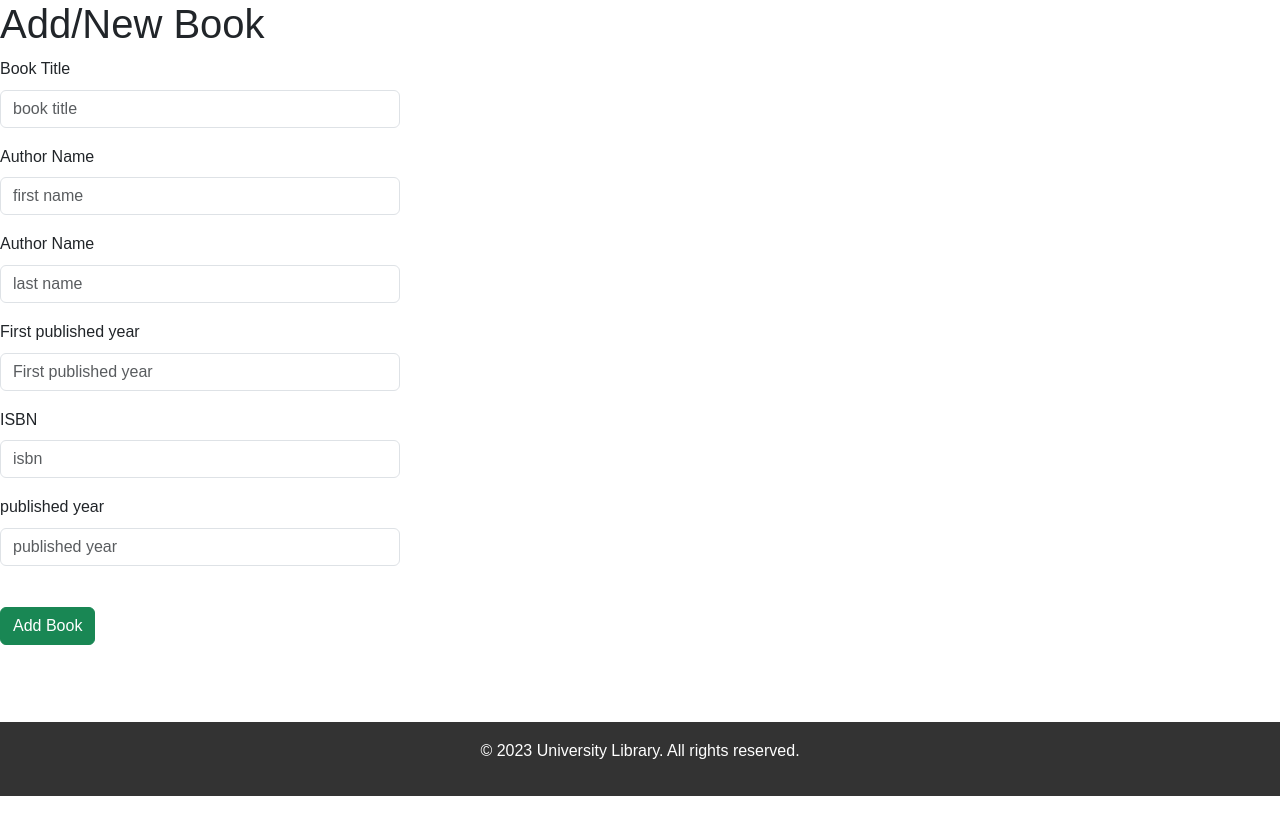
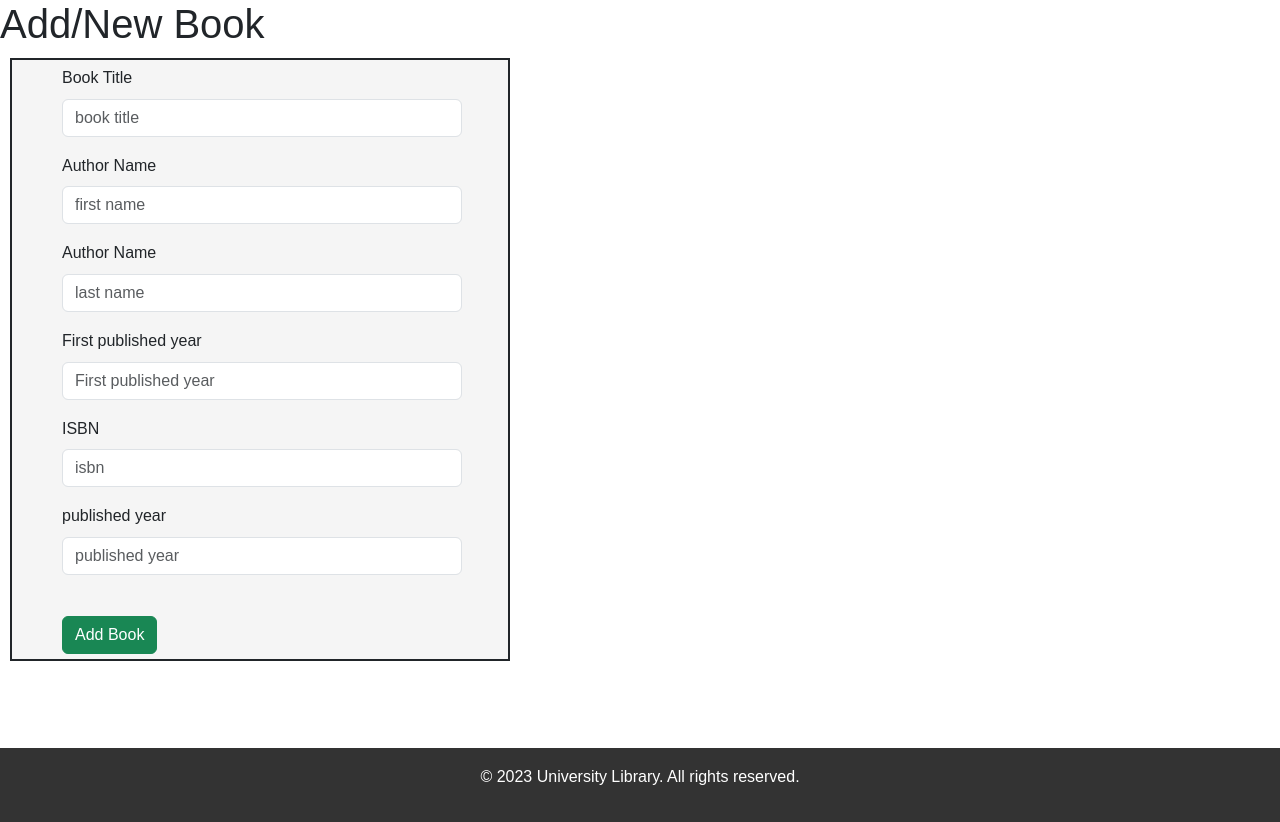
Before and after one commit to HHamlet/ulibrary_flask, a Flask app: page /books/add_new in a window 1280 px wide. Shown: the part 171-993 px from the top of the page. Before the commit the page ends 967 px from the top, so only its background shows below. Run offline with Flask 3, Linux system fonts and the light colour scheme; the visitor is signed in with stand-in values (Sample User, id 1).

Commit message:
update css

```diff
--- a/library_db/static/main.css
+++ b/library_db/static/main.css
@@ -64,6 +64,11 @@ footer {
     grid-template-columns: repeat(2, 1fr);
     grid-template-row: repeat(2, 1fr)
     }
+.main-container1 {
+    display: grid;
+    grid-template-columns: repeat(3, 1fr);
+    grid-template-row: repeat(3, 1fr)
+    }
 .container_a {
     margin: 1em;
     width: 500px;
@@ -87,3 +92,10 @@ footer {
     left: 0;
     object-fit: cover;
 }
+.new_book {
+    width:500px;
+    border:2px solid ;
+    margin:10px;
+    padding: 5px 50px;
+    background: #F5F5F5;
+    }
```
